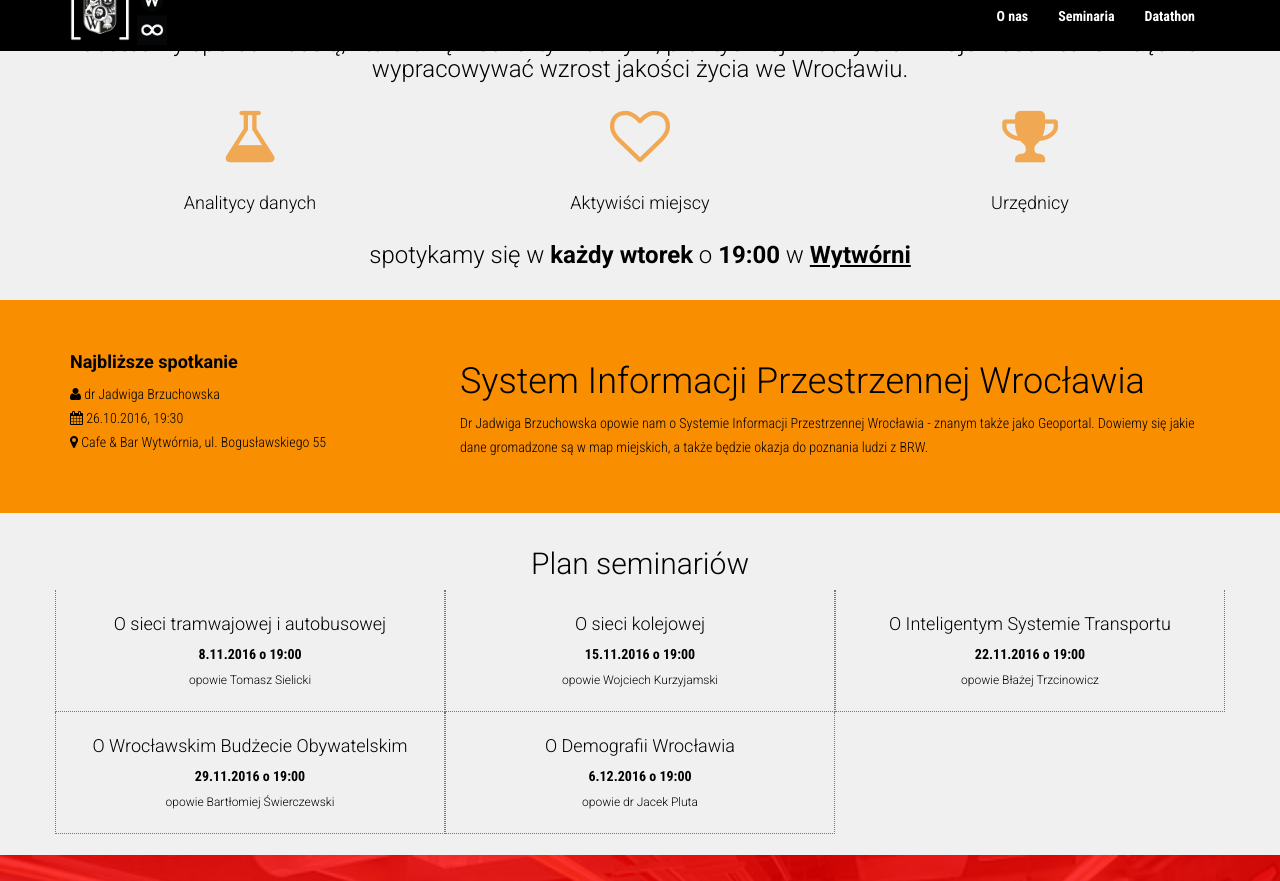
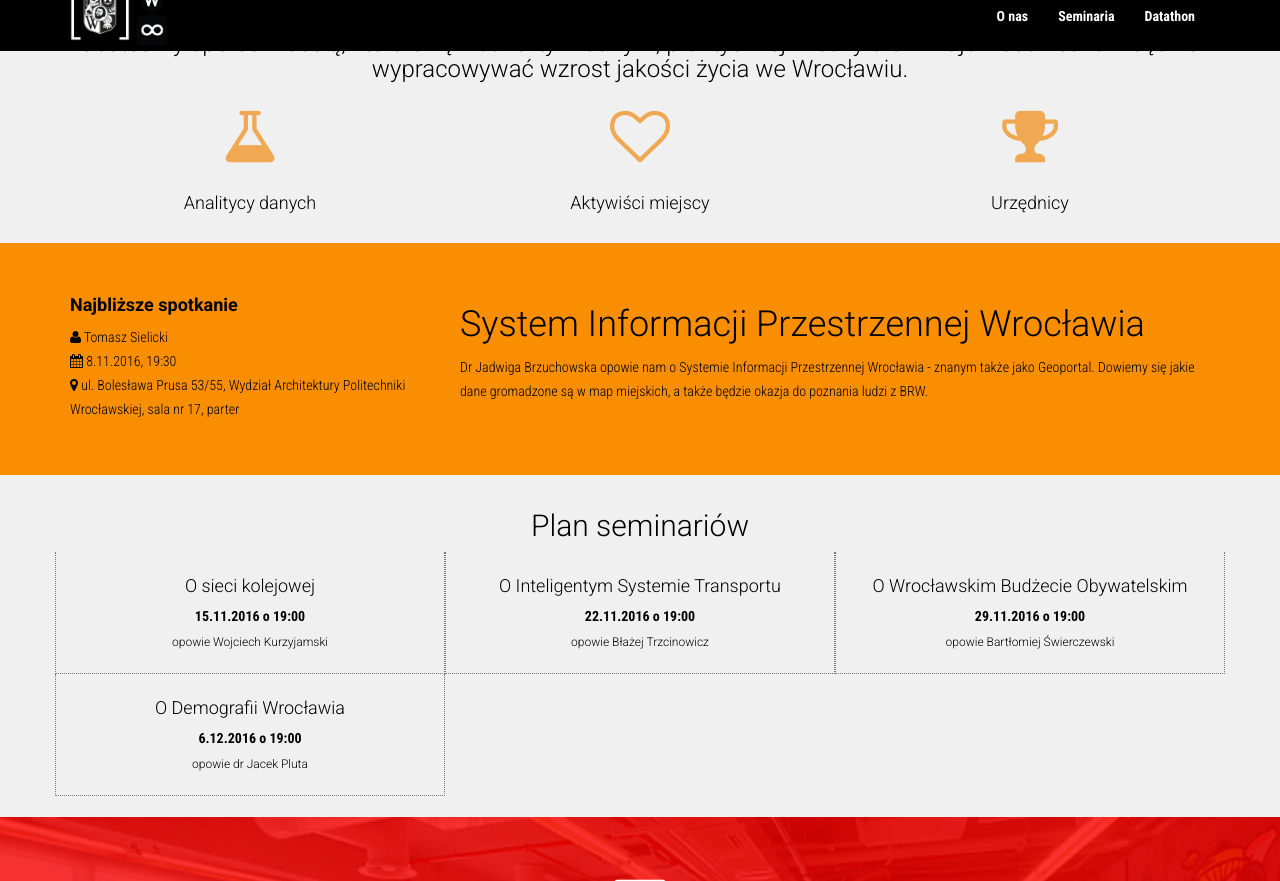
Before and after one commit to wroclawskiedane/wroclawskiedane.github.io, a Jekyll site: the page built from index.html, in a window 1280 px wide and 900 px high, scrolled down 648 px, cut to the strip 19-900 px from the top of the window. Built offline with Jekyll 4.4.1, drawn with Linux system fonts in a browser that asks for light colours; nearby versions of some CDN libraries.

Commit message:
Update index.html

```diff
--- a/index.html
+++ b/index.html
@@ -25,11 +25,11 @@ permalink: /
                 <h4>Urzędnicy</h4>
             </div>
         </div>
-        <div class="row centered">
+        <!-- div class="row centered">
             <div class="col-md-12">
                 <h3>spotykamy się w <b>każdy wtorek</b> o <b>19:00</b> w <a href="https://goo.gl/maps/dPjCq64KBiK2"><b style="color: black; text-decoration: underline;">Wytwórni</b></a></h3>
             </div>
-        </div>
+        </div -->
     </div><! --/container -->
 </div><! --/service -->
 
@@ -40,9 +40,9 @@ permalink: /
             <div class="col-md-4" class="sideinfo">
                 <h4>Najbliższe spotkanie</h4>
                 <p>
-                    <i class="fa fa-user" aria-hidden="true"></i> dr Jadwiga Brzuchowska<br />
-                    <i class="fa fa-calendar" aria-hidden="true"></i> 26.10.2016, 19:30<br />
-                    <i class="fa fa-map-marker" aria-hidden="true"></i> Cafe &amp; Bar Wytwórnia, ul. Bogusławskiego 55<br />
+                    <i class="fa fa-user" aria-hidden="true"></i> Tomasz Sielicki<br />
+                    <i class="fa fa-calendar" aria-hidden="true"></i> 8.11.2016, 19:30<br />
+                    <i class="fa fa-map-marker" aria-hidden="true"></i> ul. Bolesława Prusa 53/55, Wydział Architektury Politechniki Wrocławskiej, sala nr 17, parter<br />
                 </p>
             </div>
             <div class="col-md-8">
@@ -61,11 +61,6 @@ permalink: /
             </div>
         </div>
         <div class="row centered">
-            <div class="col-md-4 seminar">
-                <h4>O sieci tramwajowej i autobusowej</h4>
-                <b>8.11.2016 o 19:00</b>
-                <h6>opowie Tomasz Sielicki</h6>
-            </div>
             <div class="col-md-4 seminar">
                 <h4>O sieci kolejowej<br /></h4>
                 <b>15.11.2016 o 19:00</b>
```
